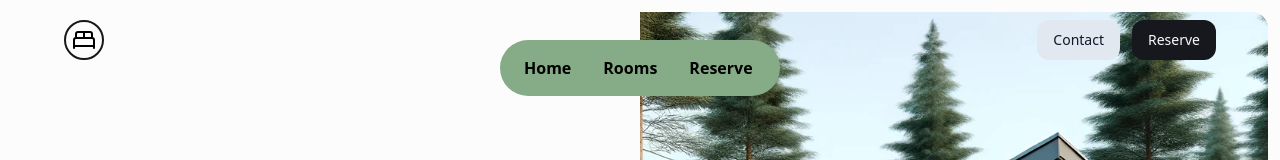
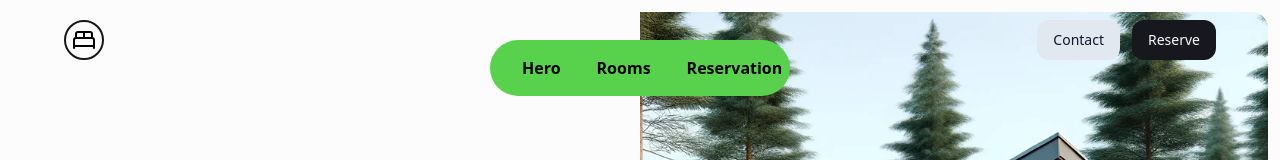
Before and after one commit to lucas-dash/booking-system, a React (Vite) app: page / in a window 1280 px wide. Shown: the top 160 px of the page. Built offline with nearby package versions, Linux system fonts and the light colour scheme; no server answers; the database is empty.

Commit message:
animate navbar with observer

```diff
--- a/package.json
+++ b/package.json
@@ -22,6 +22,7 @@
     "class-variance-authority": "^0.7.0",
     "clsx": "^2.1.0",
     "date-fns": "^3.3.1",
+    "framer-motion": "^11.0.3",
     "lucide-react": "^0.321.0",
     "react": "^18.2.0",
     "react-day-picker": "^8.10.0",
--- a/src/components/booking/date-range-picker.tsx
+++ b/src/components/booking/date-range-picker.tsx
@@ -41,7 +41,7 @@ export default function DateRangePicker({ formControl }: DateRangePickerProps) {
     { check_in: '', check_out: '' },
   ]);
   const { isLoading, data } = useRealtime();
-  const { setDays } = useTotalPriceStore();
+  const setDays = useTotalPriceStore((state) => state.setDays);
 
   useEffect(() => {
     if (data) {
--- a/src/components/features/dynamic-navbar.tsx
+++ b/src/components/features/dynamic-navbar.tsx
@@ -1,25 +1,61 @@
 import { Button } from '../ui/button';
+import { motion, useMotionValueEvent, useScroll } from 'framer-motion';
+import { useNavStore } from '@/store/navStore';
+import { useState } from 'react';
 
 export default function DynamicNavbar() {
+  const { active, setActive } = useNavStore();
+  const navItems = ['Hero', 'Rooms', 'Reservation', 'Place'] as const;
+  const [navX, setNavX] = useState(0);
+
+  const { scrollY } = useScroll();
+
+  useMotionValueEvent(scrollY, 'change', (latest) => {
+    setNavX(-(latest / 20));
+  });
+
   return (
-    <nav className="bg-accent rounded-full h-14 max-w-[280px] w-full flex items-center overflow-hidden fixed bottom-20 sm:top-10 left-1/2 -translate-x-1/2 z-50 px-2">
-      <ul className="flex items-center w-full">
-        <li>
-          <Button variant={'ghost'} className="font-semibold text-base">
-            Home
-          </Button>
-        </li>
-        <li>
-          <Button variant={'ghost'} className="font-semibold text-base">
-            Rooms
-          </Button>
-        </li>
-        <li>
-          <Button variant={'ghost'} className="font-semibold text-base">
-            Reserve
-          </Button>
-        </li>
-      </ul>
+    <nav
+      className={`bg-accent rounded-full h-14 max-w-[300px] w-full flex items-center overflow-hidden fixed bottom-20 sm:top-10 left-1/2 -translate-x-1/2 z-50 px-2`}
+    >
+      <motion.div
+        className="flex overflow-x-hidden rounded-full cursor-grab"
+        initial={{ x: -100 }}
+        animate={{ x: 0 }}
+        transition={{ type: 'spring', stiffness: 100 }}
+      >
+        <motion.ul
+          animate={{ x: navX }}
+          className="flex gap-1 items-center w-full px-2"
+          drag="x"
+          dragConstraints={{ right: 0, left: -150 }}
+        >
+          {navItems.map((item, index) => {
+            return (
+              <motion.li key={index} className="relative">
+                <Button
+                  variant={'ghost'}
+                  onClick={() => setActive(item)}
+                  className="font-semibold text-base rounded-full"
+                >
+                  {item}
+                </Button>
+                {item === active && (
+                  <motion.span
+                    className="bg-gray-200 rounded-full absolute inset-0 -z-10 dark:bg-gray-800"
+                    layoutId="active"
+                    transition={{
+                      type: 'spring',
+                      stiffness: 380,
+                      damping: 30,
+                    }}
+                  ></motion.span>
+                )}
+              </motion.li>
+            );
+          })}
+        </motion.ul>
+      </motion.div>
     </nav>
   );
 }
--- a/src/components/hero.tsx
+++ b/src/components/hero.tsx
@@ -1,8 +1,26 @@
+import { useNavStore } from '@/store/navStore';
 import Testimonials from './features/testimonials';
+import { useInView } from 'framer-motion';
+import { useEffect, useRef } from 'react';
 
 export default function Hero() {
+  const ref = useRef(null);
+  const isInView = useInView(ref, { amount: 'some' });
+
+  const setActive = useNavStore((state) => state.setActive);
+
+  useEffect(() => {
+    if (isInView) {
+      setActive('Hero');
+    }
+  }, [isInView, setActive]);
+
   return (
-    <section className="min-h-screen grid sm:grid-cols-2 max-sm:bg-mobile-pattern p-3">
+    <section
+      id="Hero"
+      ref={ref}
+      className="min-h-screen grid sm:grid-cols-2 max-sm:bg-mobile-pattern p-3"
+    >
       <article className="z-10 flex flex-col items-center justify-around mt-20">
         <h1 className="text-4xl sm:text-5xl font-semibold max-sm:text-primary p-4 max-sm:text-center">
           Reserve Your Ideal Holiday
--- a/src/components/place.tsx
+++ b/src/components/place.tsx
@@ -1,3 +1,21 @@
+import { useNavStore } from '@/store/navStore';
+import { useInView } from 'framer-motion';
+import { useEffect, useRef } from 'react';
+
 export default function Place() {
-  return <section className="min-h-screen ">Place</section>;
+  const ref = useRef(null);
+  const isInView = useInView(ref, { amount: 'some' });
+
+  const setActive = useNavStore((state) => state.setActive);
+
+  useEffect(() => {
+    if (isInView) {
+      setActive('Place');
+    }
+  }, [isInView, setActive]);
+  return (
+    <section id="Place" ref={ref} className="min-h-screen ">
+      Place
+    </section>
+  );
 }
--- a/src/components/reservation.tsx
+++ b/src/components/reservation.tsx
@@ -1,11 +1,29 @@
 import ContactDialog from './booking/contact-dialog';
 import BookingCard from './booking/booking-card';
+import { useEffect, useRef } from 'react';
+import { useNavStore } from '@/store/navStore';
+import { useInView } from 'framer-motion';
 
 export default function Reservation() {
+  const ref = useRef(null);
+  const isInView = useInView(ref, { amount: 'some' });
+
+  const setActive = useNavStore((state) => state.setActive);
+
+  useEffect(() => {
+    if (isInView) {
+      setActive('Reservation');
+    }
+  }, [isInView, setActive]);
+
   return (
-    <section className="grid sm:grid-cols-[1fr_0.7fr] gap-5 px-2 sm:px-5 lg:container py-10">
+    <section
+      className="grid sm:grid-cols-[1fr_0.7fr] gap-5 px-2  sm:px-5 lg:container py-10 min-h-[100dvh]"
+      id="Reservation"
+      ref={ref}
+    >
       <ContactDialog />
-      <article>
+      <article className="px-5">
         <p>
           Holiday Hill is a comfortable cottage with a fully equipped kitchen,
           living room bedroom and apartment (for children), where our guests
--- a/src/components/rooms.tsx
+++ b/src/components/rooms.tsx
@@ -1,6 +1,24 @@
+import { useNavStore } from '@/store/navStore';
+import { useInView } from 'framer-motion';
+import { useEffect, useRef } from 'react';
+
 export default function Rooms() {
+  const ref = useRef(null);
+  const isInView = useInView(ref, {
+    amount: 'some',
+    margin: '0px 200px 0px 0px',
+  });
+
+  const setActive = useNavStore((state) => state.setActive);
+
+  useEffect(() => {
+    if (isInView) {
+      setActive('Rooms');
+    }
+  }, [isInView, setActive]);
+
   return (
-    <section className="max-lg:px-2 my-5 lg:container">
+    <section id="Rooms" ref={ref} className="max-lg:px-2 my-5 lg:container">
       <div className="w-full rounded-full h-12 bg-slate-200 flex items-center justify-center">
         <h2 className="font-semibold text-2xl">Discover Our Rooms</h2>
       </div>
--- /dev/null
+++ b/src/store/navStore.ts
@@ -0,0 +1,11 @@
+import { create } from 'zustand';
+
+type Nav = {
+  active: string;
+  setActive: (section: string) => void;
+};
+
+export const useNavStore = create<Nav>()((set) => ({
+  active: 'Hero',
+  setActive: (section) => set(() => ({ active: section })),
+}));
--- a/tailwind.config.ts
+++ b/tailwind.config.ts
@@ -21,7 +21,7 @@ const config = {
       colors: {
         primary: '#FCFCFC',
         secondary: '#17181D',
-        accent: '#86AC87',
+        accent: '#58D14D',
       },
       backgroundImage: {
         'mobile-pattern': "url('/src/assets/cottage.WEBP')",
```
Also changed, not shown: 1 other file (tests, documents, lock files or other folders).
